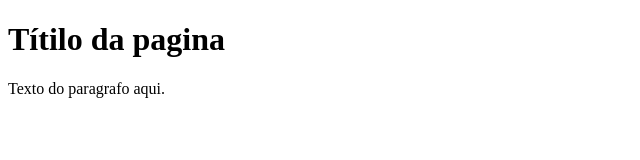
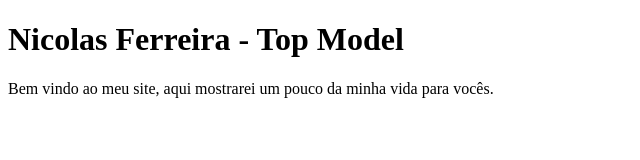
Before and after one commit to matheus1519/matheus1519.github.io, a plain HTML site: page index.html in a window 1280 px wide. Shown: the whole page, without its empty margins (0-640 px from the left). Drawn offline with Linux system fonts and the light colour scheme.

Commit message:
Terceira vez

```diff
--- a/index.html
+++ b/index.html
@@ -1,14 +1,17 @@
 <!DOCTYPE html>
 <html>
 	<head>
-	<title>Teste do título</title>
+		<meta charset="utf-8">
+		<title>
+			Nicolas Ferreira
+		</title>
 	</head>
 	<body>
 		<h1>
-		Títilo da pagina
+			Nicolas Ferreira - Top Model
 		</h1>
 		<p>
-		Texto do paragrafo aqui.
+			Bem vindo ao meu site, aqui mostrarei um pouco da minha vida para vocês.
 		</p>
 	</body>
 </html>
```
Also changed, not shown: estilo.css (added). Lines whose indentation alone changed are shown as unchanged.
